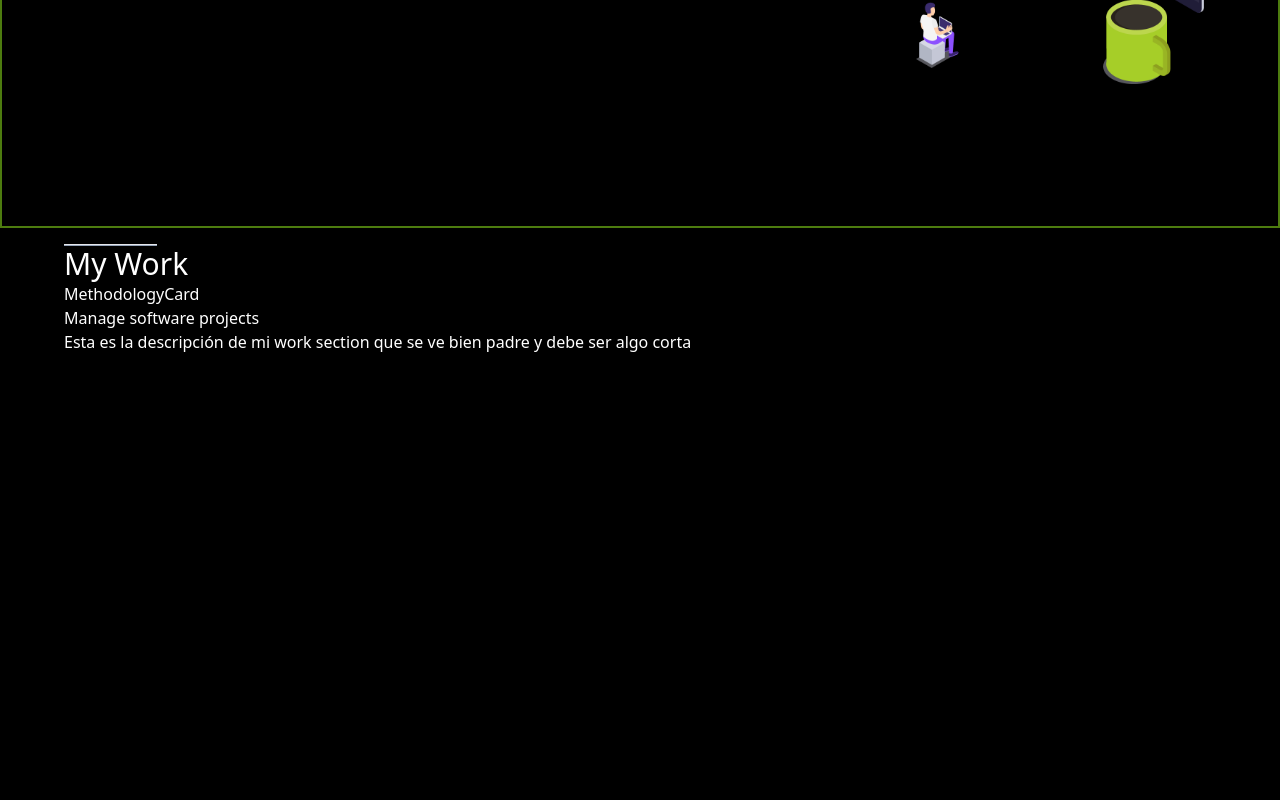
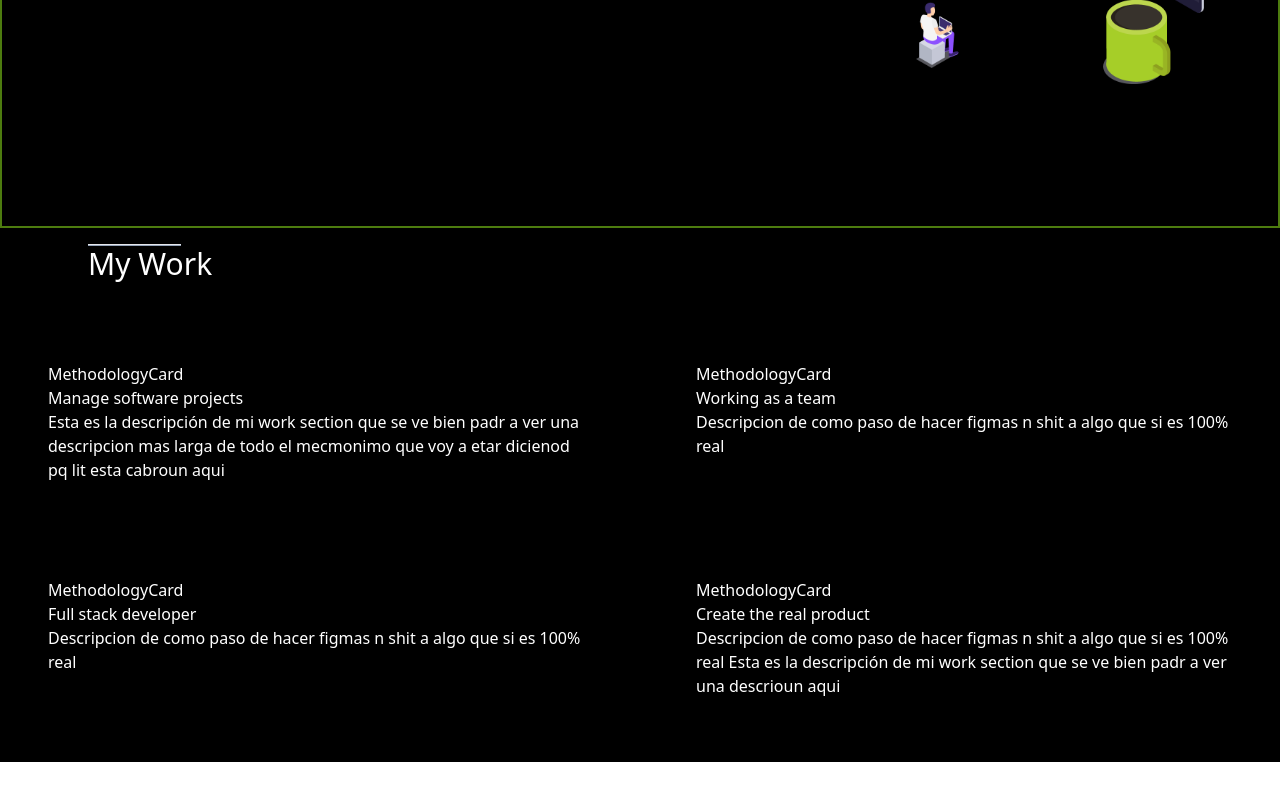
Before and after one commit to Jdelbarcogarza/jdelbarco.com, a Next.js app: page / in a window 1280 px wide. Shown: the part 572-1372 px from the top of the page. After the commit the page ends 1334 px from the top, so only its background shows below. Built offline with nearby package versions, Linux system fonts and the light colour scheme.

Commit message:
my Work section pt1 complete

```diff
--- a/pages/index.js
+++ b/pages/index.js
@@ -7,15 +7,38 @@ import { MethodologyCard } from '../components/MethodologyCard'
 
 // import of images for work section (methodology part)
 import Manage from '../public/images/workSectionSVG/manage.svg'
+import DesignProcess from '../public/images/workSectionSVG/design_process.svg'
+import Programming from '../public/images/workSectionSVG/programming.svg'
+import Team from '../public/images/workSectionSVG/collaboration.svg'
+
 
 export default function Home() {
 
   const webPageSections = ["Home", "My Work", "Contact Me"]
 
   const workMethodology = [
-    {title: "Manage software projects", image: Manage,
-     description: "Esta es la descripción de mi work section\
-      que se ve bien padre y debe ser algo corta"}
+    {
+      title: 'Manage software projects', image: Manage,
+      description: 'Esta es la descripción de mi work section\
+      que se ve bien padr a ver una descripcion mas larga de todo el mecmonimo\
+      que voy a etar dicienod pq lit esta cabroun aqui'
+    },
+    {
+      title: 'Working as a team', image: Team,
+      description: 'Descripcion de como paso de hacer figmas n shit a algo\
+      que si es 100% real'
+    },
+    {
+      title: 'Full stack developer', image: Programming,
+      description: 'Descripcion de como paso de hacer figmas n shit a algo\
+      que si es 100% real'
+    },
+    {
+      title: 'Create the real product', image: DesignProcess,
+      description: 'Descripcion de como paso de hacer figmas n shit a algo\
+      que si es 100% real Esta es la descripción de mi work section\
+      que se ve bien padr a ver una descrioun aqui'
+    },
   ]
 
   return (
@@ -36,7 +59,7 @@ export default function Home() {
 
           <div className=' w-56 mt-4
           md:w-72'>
-            <Image src={HeroImage} alt='/' objectFit='cover' layout='responsive' priority/>
+            <Image src={HeroImage} alt='/' objectFit='cover' layout='responsive' priority />
           </div>
 
           <div className='flex flex-col content-center mb-16 md:mb-0 w-fit'>
@@ -51,20 +74,30 @@ export default function Home() {
       {/** Section: My Work
            HEX COLOR USED FOR UNDRAW SVGs: #07A291
       */}
-      <section className='h-full w-full bg-black px-16 pt-4'>
+      <section className='w-full bg-black px-2 mb-16
+      md:px-6'>
 
+        <div className='px-16 py-4'>
           <SectionTitle title={'My Work'} />
+        </div>
 
-        {workMethodology.map((obj ,id) => {
+        {/** EL GAP EN TAMAÑO MEDIANO CAMBIALO CUANDO YA SEPAS QUE POONER EN LA DESCRIPCIÓNP PARA QUE TODO ENCAJE */}
+        <div className='py-16 grid grid-flow-row grid-cols-1 md:grid-cols-2 justify-items-center gap-24 md:gap-x-16 md:gap-y-24' >
+          {workMethodology.map((obj, id) => {
             return (
+
+              <div className='w-full h-full px-6'
+              key={id}>
                 <MethodologyCard
-          key={id}
                   title={obj.title}
-          section={obj.section}
+                  image={obj.image}
                   description={obj.description}
                 />
+              </div>
             )
           })}
+
+        </div>
 
       </section>
 
```
Lines whose indentation alone changed are shown as unchanged.
